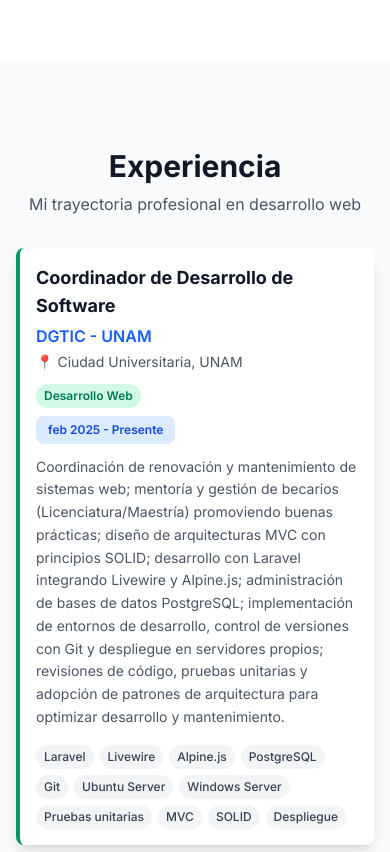
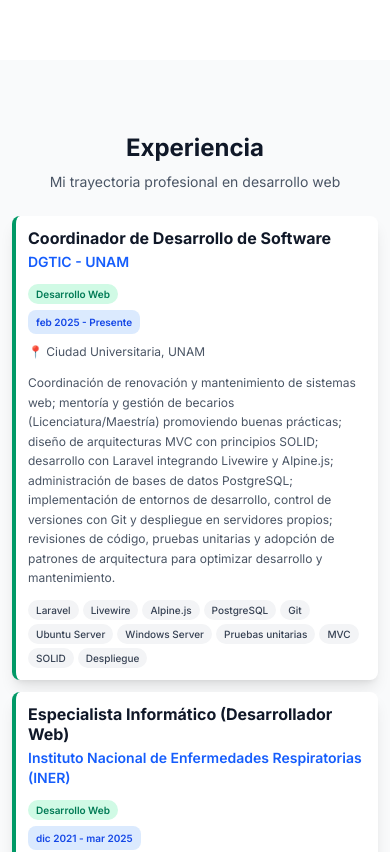
Before and after one commit to dcardenas-robert/pagina_personal, a Vue app: page / in a window 390 px wide. Shown: the part 2800-3652 px from the top of the page. Built offline with nearby package versions, Linux system fonts and the light colour scheme; no server answers.

Commit message:
Fix: Optimización agresiva de responsive para iPhone - sección experiencia

```diff
--- a/src/components/ExperienceCard.vue
+++ b/src/components/ExperienceCard.vue
@@ -1,6 +1,6 @@
 <template>
   <div
-    class="bg-white dark:bg-gray-900 rounded-lg shadow-lg p-4 sm:p-6 md:p-8 border-l-4 opacity-0 translate-y-10 transition-all duration-1000"
+    class="bg-white dark:bg-gray-900 rounded-lg shadow-lg p-3 sm:p-6 md:p-8 border-l-4 opacity-0 translate-y-10 transition-all duration-1000 overflow-hidden"
     :class="{
       'border-emerald-600 dark:border-emerald-400': experience.isDeveloper,
       'border-blue-600 dark:border-blue-400': !experience.isDeveloper,
@@ -10,40 +10,42 @@
       'delay-600': index === 2
     }"
   >
-    <div class="flex flex-col md:flex-row md:items-start md:justify-between mb-3 sm:mb-4 gap-3 sm:gap-4">
-      <div class="flex-1 min-w-0">
-        <h3 class="text-lg sm:text-xl md:text-2xl font-bold text-gray-900 dark:text-white mb-1 sm:mb-2 break-words">
+    <div class="flex flex-col mb-3 sm:mb-4 gap-2 sm:gap-3">
+      <div class="flex flex-col sm:flex-row sm:items-start sm:justify-between gap-2 sm:gap-4">
+        <div class="flex-1 min-w-0 pr-0 sm:pr-2">
+          <h3 class="text-base sm:text-xl md:text-2xl font-bold text-gray-900 dark:text-white mb-1 sm:mb-2 break-words leading-tight">
             {{ experience.title }}
           </h3>
-        <p class="text-base sm:text-lg md:text-xl text-blue-600 dark:text-blue-400 font-semibold mb-1 sm:mb-2 break-words">
+          <p class="text-sm sm:text-lg md:text-xl text-blue-600 dark:text-blue-400 font-semibold mb-1 sm:mb-2 break-words">
             {{ experience.company }}
           </p>
-        <p class="text-sm sm:text-base text-gray-600 dark:text-gray-400 break-words">
-          📍 {{ experience.location }}
-        </p>
         </div>
-      <div class="flex flex-col sm:flex-row md:flex-col md:text-right gap-2 shrink-0">
+        <div class="flex flex-col sm:flex-col gap-1.5 sm:gap-2 shrink-0 sm:items-end">
           <span
             v-if="experience.isDeveloper"
-          class="inline-block px-2 sm:px-3 py-1 text-xs font-semibold rounded-full bg-emerald-100 text-emerald-700 dark:bg-emerald-900 dark:text-emerald-300 w-fit"
+            class="inline-block px-2 sm:px-3 py-0.5 sm:py-1 text-[10px] sm:text-xs font-semibold rounded-full bg-emerald-100 text-emerald-700 dark:bg-emerald-900 dark:text-emerald-300 w-fit self-start sm:self-end"
           >
             Desarrollo Web
           </span>
-        <span class="inline-block px-3 sm:px-4 py-1.5 sm:py-2 bg-blue-100 dark:bg-blue-900 text-blue-700 dark:text-blue-300 rounded-lg font-semibold text-xs sm:text-sm whitespace-nowrap w-fit">
+          <span class="inline-block px-2 sm:px-4 py-1 sm:py-2 bg-blue-100 dark:bg-blue-900 text-blue-700 dark:text-blue-300 rounded-lg font-semibold text-[10px] sm:text-sm whitespace-nowrap w-fit self-start sm:self-end">
             {{ experience.startDate }} - {{ experience.endDate }}
           </span>
         </div>
       </div>
+      <p class="text-xs sm:text-sm text-gray-600 dark:text-gray-400 break-words leading-relaxed">
+        📍 {{ experience.location }}
+      </p>
+    </div>
 
-    <p class="text-sm sm:text-base text-gray-600 dark:text-gray-400 mb-4 sm:mb-6 leading-relaxed break-words">
+    <p class="text-xs sm:text-base text-gray-600 dark:text-gray-400 mb-3 sm:mb-6 leading-relaxed break-words">
       {{ experience.description }}
     </p>
 
-    <div class="flex flex-wrap gap-1.5 sm:gap-2">
+    <div class="flex flex-wrap gap-1 sm:gap-2">
       <span
         v-for="tech in experience.technologies"
         :key="tech"
-        class="px-2 sm:px-3 py-1 bg-gray-100 dark:bg-gray-800 text-gray-700 dark:text-gray-300 rounded-full text-xs sm:text-sm font-medium break-words"
+        class="px-2 sm:px-3 py-0.5 sm:py-1 bg-gray-100 dark:bg-gray-800 text-gray-700 dark:text-gray-300 rounded-full text-[10px] sm:text-sm font-medium break-words"
       >
         {{ tech }}
       </span>
--- a/src/components/ExperienceSection.vue
+++ b/src/components/ExperienceSection.vue
@@ -1,23 +1,23 @@
 <template>
   <section
     id="experiencia"
-    class="py-12 sm:py-16 md:py-24 px-4 sm:px-6 lg:px-8 bg-gray-50 dark:bg-gray-800 w-full relative"
+    class="py-8 sm:py-16 md:py-24 px-3 sm:px-6 lg:px-8 bg-gray-50 dark:bg-gray-800 w-full relative overflow-x-hidden"
     ref="experienceSection"
   >
-    <div class="mx-auto max-w-4xl">
+    <div class="mx-auto max-w-4xl w-full">
       <div
-        class="text-center mb-8 sm:mb-12 md:mb-16 opacity-0 translate-y-10 transition-all duration-1000"
+        class="text-center mb-6 sm:mb-12 md:mb-16 opacity-0 translate-y-10 transition-all duration-1000"
         :class="{ 'opacity-100 translate-y-0': isVisible }"
       >
-        <h2 class="text-3xl sm:text-4xl md:text-5xl font-bold mb-2 sm:mb-4 text-gray-900 dark:text-white">
+        <h2 class="text-2xl sm:text-4xl md:text-5xl font-bold mb-2 sm:mb-4 text-gray-900 dark:text-white">
           Experiencia
         </h2>
-        <p class="text-base sm:text-lg md:text-xl text-gray-600 dark:text-gray-400 px-2">
+        <p class="text-sm sm:text-lg md:text-xl text-gray-600 dark:text-gray-400 px-2">
           Mi trayectoria profesional en desarrollo web
         </p>
       </div>
 
-      <div class="space-y-4 sm:space-y-6 md:space-y-8">
+      <div class="space-y-3 sm:space-y-6 md:space-y-8">
         <ExperienceCard
           v-for="(exp, index) in sortedExperience"
           :key="exp.id"
```
Lines whose indentation alone changed are shown as unchanged.
